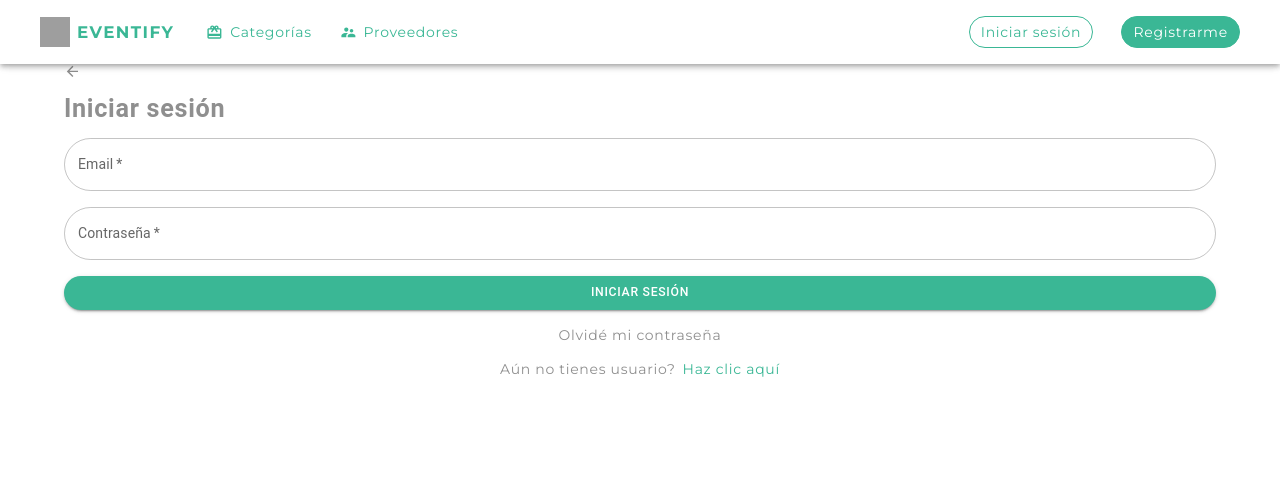
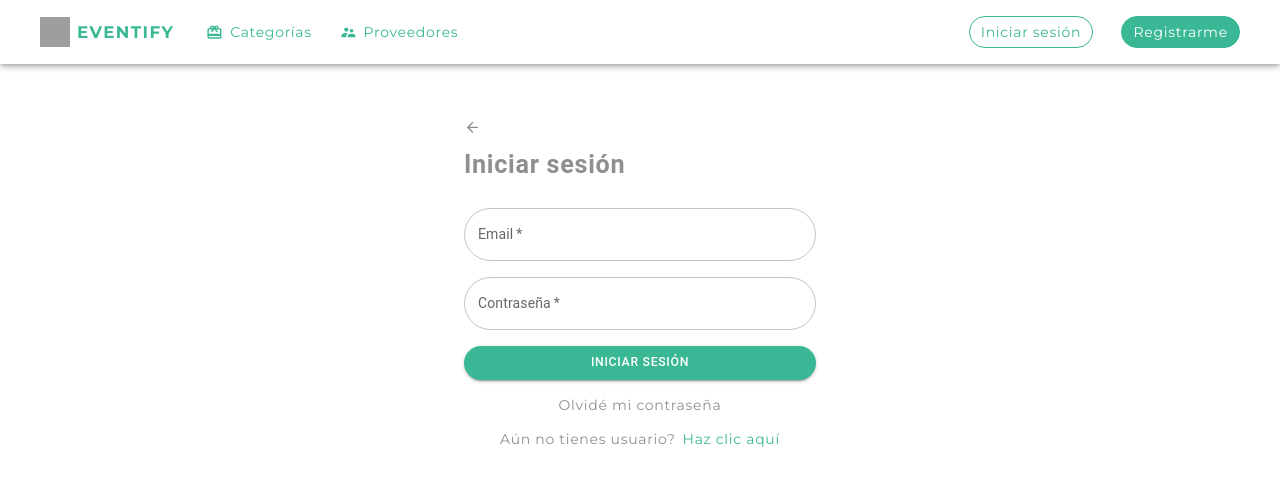
Before and after one commit to 10Daniel10/Eventify-FrontEnd, a Next.js app: page /auth/login in a window 1280 px wide. Shown: the top 486 px of the page. Built offline with nearby package versions, Linux system fonts and the light colour scheme; no server answers; grey boxes are pictures that could not be loaded.

Commit message:
fix(Auth): login and register styles

```diff
--- a/components/auth/LoginForm.tsx
+++ b/components/auth/LoginForm.tsx
@@ -1,3 +1,4 @@
+'use client';
 import { useRouter } from 'next/router';
 import { FC, useState } from 'react';
 import { useForm, SubmitHandler } from 'react-hook-form';
@@ -13,7 +14,7 @@ import { CustomButton } from '../form/CustomButton';
 import { CustomTitle } from '../layout/CustomTitle';
 import { LoginFormT } from 'types/auth/LoginForm.types';
 import { loginUser } from 'eventapp/services/auth/auth.service';
-import s from '../../styles/auth/LoginForm.module.css';
+import s from '../../styles/auth/Auth.module.css';
 
 const initialData = {
   email: '',
@@ -75,11 +76,11 @@ export const LoginForm: FC = () => {
   };
 
   return(
-    <Container>
+    <Container className={s.container}>
       <Toast open={credentialsError} onClose={handleCloseToast} severity="error" message={credentialsErrorMessage}/>
       <Box>
         <CustomLink href="/" underline="none" customVariant="link" customColor="gray"><ArrowBack/></CustomLink>
-        <CustomTitle color="gray" htmlTag="h2" text="Iniciar sesión"/>
+        <CustomTitle color="gray" htmlTag="h2" text="Iniciar sesión" className={s.title}/>
         <Box component="form" onSubmit={handleSubmit(onSubmit)} mb={2}>
           <Grid container spacing={2}>
             <Grid item xs={12}>
--- a/pages/auth/login/index.tsx
+++ b/pages/auth/login/index.tsx
@@ -1,5 +1,6 @@
 import { LoginForm } from 'eventapp/components/auth/LoginForm';
 import { Layout } from 'eventapp/components/layout/Layout';
+import { Section } from 'eventapp/components/layout/Section';
 import { NextPage } from 'next';
 import Head from 'next/head';
 
@@ -22,7 +23,9 @@ const Login: NextPage = () => {
         <link rel='icon' href='/favicon.ico' />
       </Head>
       <Layout variant='navigation'>
-        <LoginForm/>
+        <Section variant='contained'>
+          <LoginForm/>
+        </Section>
       </Layout>
     </>
   )
--- a/pages/auth/register/index.tsx
+++ b/pages/auth/register/index.tsx
@@ -1,5 +1,6 @@
 import { RegisterForm } from 'eventapp/components/auth/RegisterForm';
 import { Layout } from 'eventapp/components/layout/Layout';
+import { Section } from 'eventapp/components/layout/Section';
 import { NextPage } from 'next';
 import Head from 'next/head';
 
@@ -22,7 +23,9 @@ const Register: NextPage = () => {
         <link rel='icon' href='/favicon.ico' />
       </Head>
       <Layout variant='navigation'>
-        <RegisterForm/>
+        <Section variant='contained'>
+          <RegisterForm/>
+        </Section>
       </Layout>
     </>
   )
--- /dev/null
+++ b/styles/auth/Auth.module.css
@@ -0,0 +1,12 @@
+.container{
+  padding-top: 3rem;
+  max-width: 400px;
+}
+
+.title{
+  margin-bottom: 2rem;
+}
+
+.link-description{
+  color: var(--color-dark-gray);
+}
--- a/styles/auth/LoginForm.module.css
+++ /dev/null
@@ -1,3 +0,0 @@
-.link-description{
-  color: var(--color-dark-gray);
-}
--- a/styles/auth/RegisterForm.module.css
+++ /dev/null
@@ -1,3 +0,0 @@
-.link-description{
-  color: var(--color-dark-gray);
-}
```
Also changed, not shown: components/auth/RegisterForm.tsx (+4 -3 lines).
